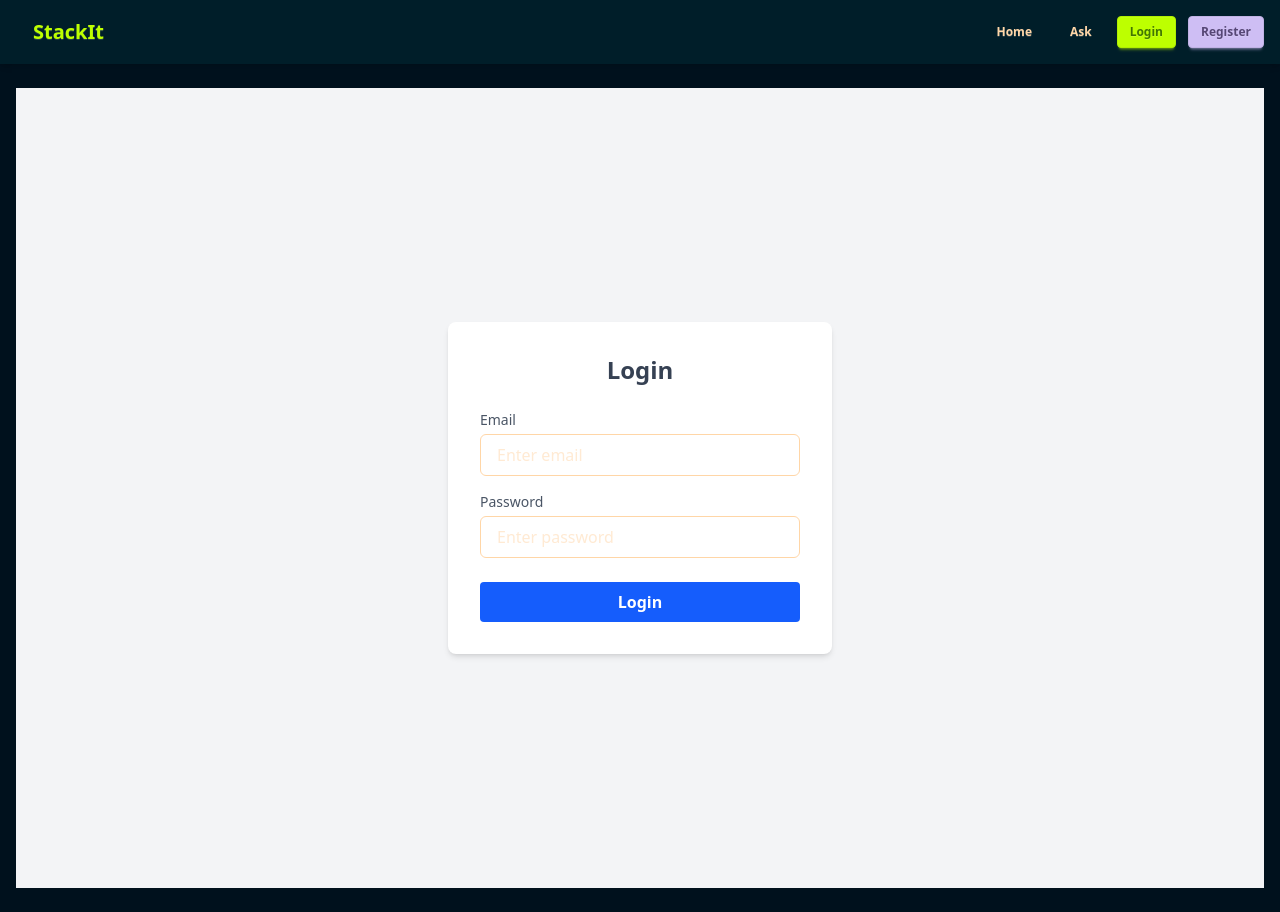
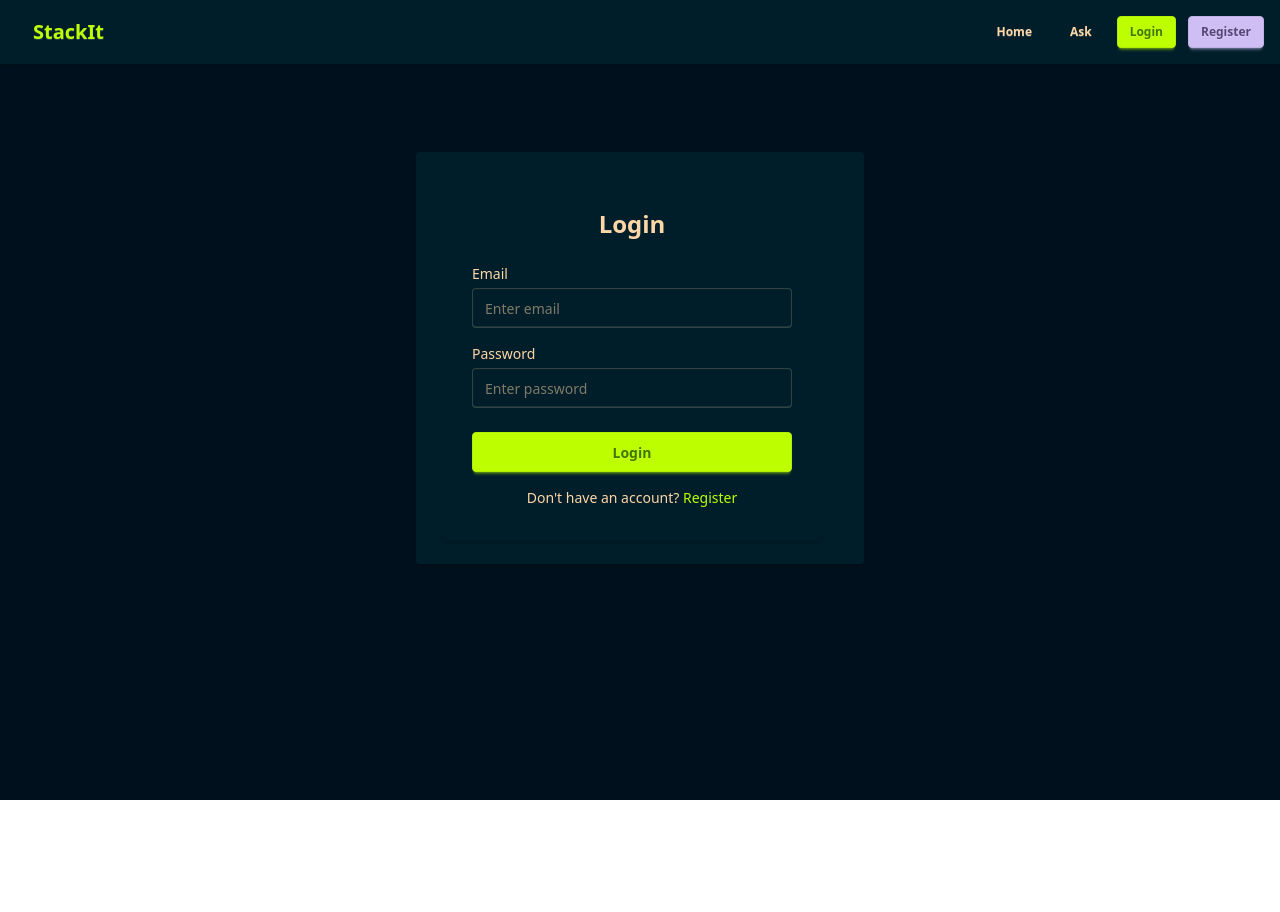
Before and after one commit to Sagnik-2873/stackIt, a React app in the folder frontend/: page /login in a window 1280 px wide. After the commit the page ends 800 px from the top, so only its background shows below. Built offline with nearby package versions, Linux system fonts and the light colour scheme; the HTML template or start-up script is replaced by a standard one.

Commit message:
update login ui

```diff
--- a/frontend/src/pages/Login.jsx
+++ b/frontend/src/pages/Login.jsx
@@ -1,7 +1,7 @@
 import { useState } from "react";
 import { useAuth } from "../context/AuthContext";
 import axios from "axios";
-import { useNavigate } from "react-router-dom";
+import { useNavigate, Link } from "react-router-dom";
 
 export default function Login() {
   const [form, setForm] = useState({ email: "", password: "" });
@@ -27,17 +27,18 @@ export default function Login() {
   };
 
   return (
-    <div className="min-h-screen flex items-center justify-center bg-gray-100">
+    <div className="max-w-md mx-auto mt-16 p-6 bg-base-100 shadow-md rounded">
       <form
         onSubmit={handleSubmit}
-        className="bg-white w-full max-w-sm p-8 rounded-lg shadow-md"
+        className="bg-base-100 w-full max-w-sm p-8 rounded-lg shadow-md"
       >
-        <h2 className="text-2xl font-bold mb-6 text-center text-gray-700">
+        <h2 className="text-2xl font-bold mb-6 text-center text-base-content">
           Login
         </h2>
 
+        {/* Email Field */}
         <div className="mb-4">
-          <label htmlFor="email" className="block mb-1 text-gray-600 text-sm">
+          <label htmlFor="email" className="block mb-1 text-sm text-base-content">
             Email
           </label>
           <input
@@ -46,16 +47,14 @@ export default function Login() {
             value={form.email}
             onChange={handleChange}
             required
-            className="w-full px-4 py-2 border rounded-md focus:outline-none focus:ring-2 focus:ring-blue-400"
+            className="input input-bordered w-full"
             placeholder="Enter email"
           />
         </div>
 
+        {/* Password Field */}
         <div className="mb-6">
-          <label
-            htmlFor="password"
-            className="block mb-1 text-gray-600 text-sm"
-          >
+          <label htmlFor="password" className="block mb-1 text-sm text-base-content">
             Password
           </label>
           <input
@@ -64,17 +63,26 @@ export default function Login() {
             value={form.password}
             onChange={handleChange}
             required
-            className="w-full px-4 py-2 border rounded-md focus:outline-none focus:ring-2 focus:ring-blue-400"
+            className="input input-bordered w-full"
             placeholder="Enter password"
           />
         </div>
 
+        {/* Submit Button */}
         <button
           type="submit"
-          className="w-full bg-blue-600 hover:bg-blue-700 text-white font-semibold py-2 px-4 rounded transition duration-200"
+          className="btn btn-primary w-full"
         >
           Login
         </button>
+
+        {/* Link to Register */}
+        <p className="text-sm mt-4 text-center">
+          Don't have an account?{" "}
+          <Link to="/register" className="text-primary hover:underline">
+            Register
+          </Link>
+        </p>
       </form>
     </div>
   );
```
